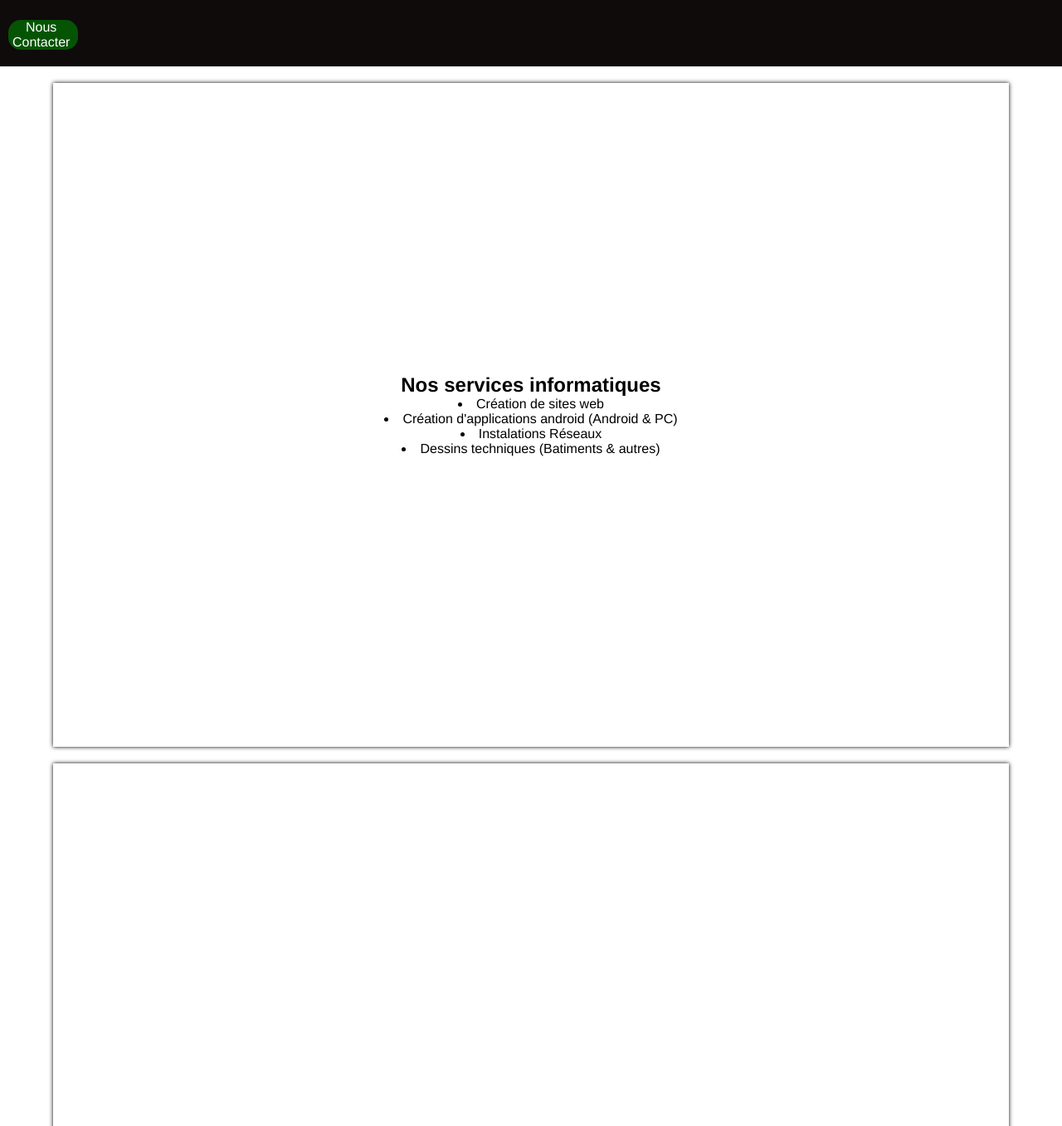
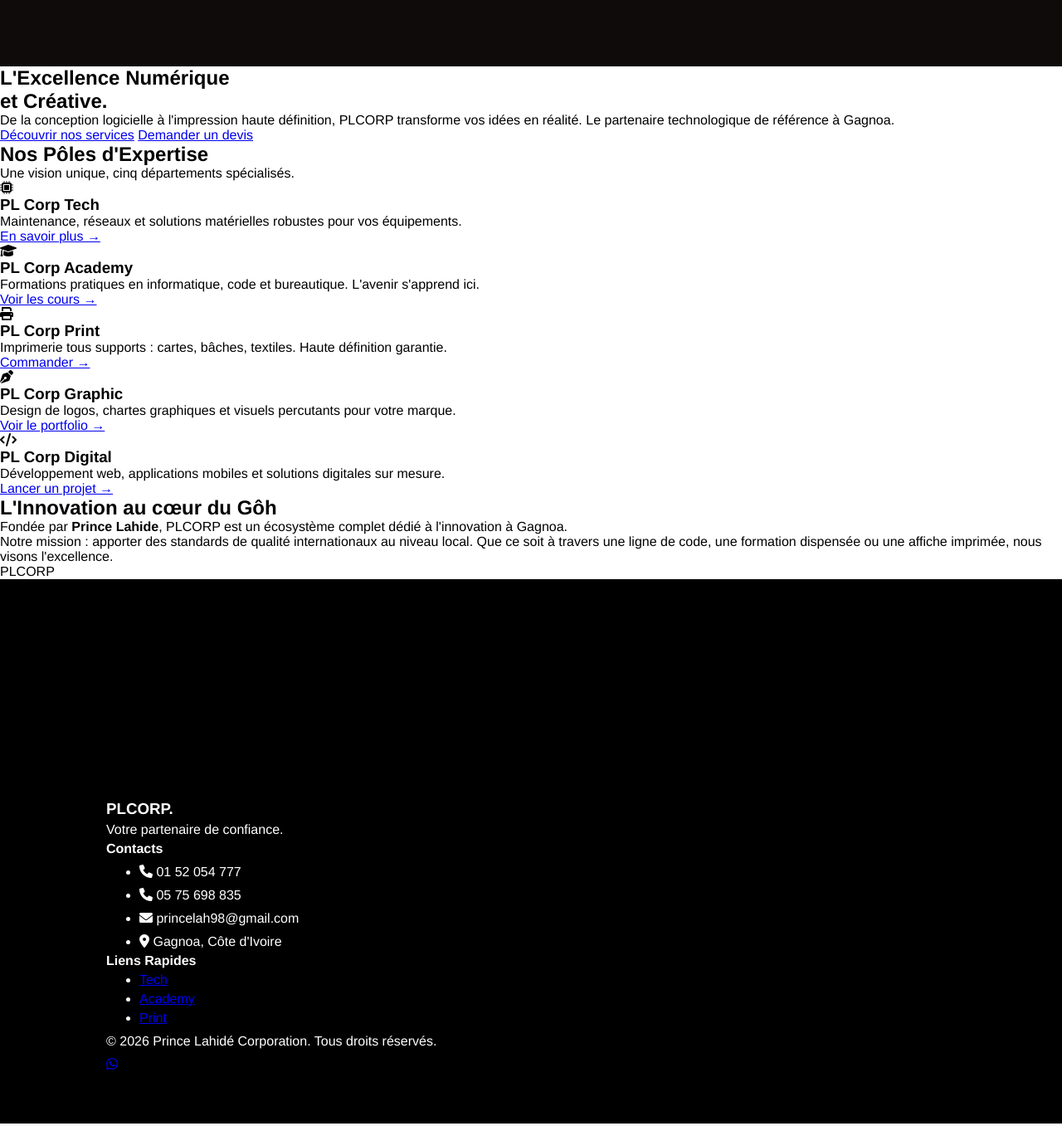
Before and after one commit to princelahide-corporation/Princelahide-corporation.github.io, a plain HTML site: page index.html in a window 1280 px wide. Shown: the part 720-2077 px from the top of the page at 83% size. Drawn offline with Linux system fonts and the light colour scheme.

Commit message:
Update index.html

```diff
--- a/index.html
+++ b/index.html
@@ -1,88 +1,136 @@
 <!DOCTYPE html>
-<html lang="en">
-
+<html lang="fr">
 <head>
     <meta charset="UTF-8">
+    <meta name="viewport" content="width=device-width, initial-scale=1.0">
     <meta http-equiv="X-UA-Compatible" content="IE=edge">
-    <meta name="viewport" content="width=device-width, initial-scale=1.0">
-    <title>Prince Lahidé Corporation</title>
+    <title>PLCORP - Prince Lahidé Corporation</title>
     <link rel="stylesheet" href="style.css">
-
+    <link rel="stylesheet" href="https://cdnjs.cloudflare.com/ajax/libs/font-awesome/6.0.0/css/all.min.css">
+    <link href="https://fonts.googleapis.com/css2?family=Montserrat:wght@400;700;800&family=Open+Sans:wght@400;600&display=swap" rel="stylesheet">
 </head>
 
 <body>
 
-    <header>
-
+    <header id="navbar">
         <nav>
-            <h1>PLCORP</h1>
-            <ul>
-                <a href="">
-                    <li>Acceuil</li>
-                </a>
-                <a href="">
-                    <li>Nos Services</li>
-                </a>
-                <a href="">
-                    <li>A Propos de nous</li>
-                </a>
+            <div class="logo">PLCORP<span>.</span></div>
+            <ul class="nav-links">
+                <li><a href="#accueil" class="active">Accueil</a></li>
+                <li><a href="#services">Nos 5 Pôles</a></li>
+                <li><a href="#about">À Propos</a></li>
+                <li><a href="#contact" class="btn-contact">Contact</a></li>
             </ul>
+            <div class="burger">
+                <div class="line1"></div>
+                <div class="line2"></div>
+                <div class="line3"></div>
+            </div>
         </nav>
-        <h1 class="titre">PRINCE LAHIDE CORPORATION</h1>
-        <p>Imprimerie, Infographie, services informatiques (Creations d'application et de sites Web), Blanchisserie.</p>
     </header>
 
-    <main>
-        <section class="nos-services">
-            <div class="service services-informatiques">
-                <h1>Nos services informatiques</h1>
-                <li>Création de sites web</li>
-                <li>Création d'applications android (Android & PC)</li>
-                <li>Instalations Réseaux</li>
-                <li>Dessins techniques (Batiments & autres)</li>
+    <section id="accueil" class="hero">
+        <div class="hero-content">
+            <h1>L'Excellence Numérique <br> et Créative.</h1>
+            <p>De la conception logicielle à l'impression haute définition, PLCORP transforme vos idées en réalité. Le partenaire technologique de référence à Gagnoa.</p>
+            <div class="hero-btns">
+                <a href="#services" class="btn btn-primary">Découvrir nos services</a>
+                <a href="#contact" class="btn btn-secondary">Demander un devis</a>
+            </div>
+        </div>
+        <div class="hero-overlay"></div>
+    </section>
 
+    <section id="services" class="services-section">
+        <div class="section-title">
+            <h2>Nos Pôles d'Expertise</h2>
+            <p>Une vision unique, cinq départements spécialisés.</p>
+        </div>
+
+        <div class="services-grid">
+            <div class="service-card tech">
+                <div class="icon"><i class="fas fa-microchip"></i></div>
+                <h3>PL Corp Tech</h3>
+                <p>Maintenance, réseaux et solutions matérielles robustes pour vos équipements.</p>
+                <a href="#">En savoir plus &rarr;</a>
             </div>
 
-            <div class="service service-blanchisserie">
-
+            <div class="service-card academy">
+                <div class="icon"><i class="fas fa-graduation-cap"></i></div>
+                <h3>PL Corp Academy</h3>
+                <p>Formations pratiques en informatique, code et bureautique. L'avenir s'apprend ici.</p>
+                <a href="#">Voir les cours &rarr;</a>
             </div>
 
-            <div class="service service-imprimerie">
-
+            <div class="service-card print">
+                <div class="icon"><i class="fas fa-print"></i></div>
+                <h3>PL Corp Print</h3>
+                <p>Imprimerie tous supports : cartes, bâches, textiles. Haute définition garantie.</p>
+                <a href="#">Commander &rarr;</a>
             </div>
 
-            <div class="service service-infographie">
-
+            <div class="service-card graphic">
+                <div class="icon"><i class="fas fa-pen-nib"></i></div>
+                <h3>PL Corp Graphic</h3>
+                <p>Design de logos, chartes graphiques et visuels percutants pour votre marque.</p>
+                <a href="#">Voir le portfolio &rarr;</a>
             </div>
 
-            <div class="service plus-encore">
-                <h1>Encore plus avec <strong>Prince Lahide Corporation</strong></h1>
+            <div class="service-card digital">
+                <div class="icon"><i class="fas fa-code"></i></div>
+                <h3>PL Corp Digital</h3>
+                <p>Développement web, applications mobiles et solutions digitales sur mesure.</p>
+                <a href="#">Lancer un projet &rarr;</a>
             </div>
+        </div>
+    </section>
 
-        </section>
+    <section id="about" class="about-section">
+        <div class="about-container">
+            <div class="about-text">
+                <h2>L'Innovation au cœur du Gôh</h2>
+                <p>Fondée par <strong>Prince Lahide</strong>, PLCORP est un écosystème complet dédié à l'innovation à Gagnoa.</p>
+                <p>Notre mission : apporter des standards de qualité internationaux au niveau local. Que ce soit à travers une ligne de code, une formation dispensée ou une affiche imprimée, nous visons l'excellence.</p>
+            </div>
+            <div class="about-image">
+                <div class="placeholder-img">PLCORP</div>
+            </div>
+        </div>
+    </section>
 
-    </main>
-    <div class="lien-whatsapp">
-        <a href="https://wa.me/+2250152054777">
-            <img src="images/pngtree-whatsapp-icon-social-media-png-image_9015284.png" alt="" class="logo-whatsapp">
-            <p>Nous<br>Contacter</p>
+    <footer id="contact">
+        <div class="footer-content">
+            <div class="footer-col">
+                <h3>PLCORP<span>.</span></h3>
+                <p>Votre partenaire de confiance.</p>
+            </div>
+            <div class="footer-col">
+                <h4>Contacts</h4>
+                <ul>
+                    <li><i class="fas fa-phone"></i> 01 52 054 777</li>
+                    <li><i class="fas fa-phone"></i> 05 75 698 835</li>
+                    <li><i class="fas fa-envelope"></i> princelah98@gmail.com</li>
+                    <li><i class="fas fa-map-marker-alt"></i> Gagnoa, Côte d'Ivoire</li>
+                </ul>
+            </div>
+            <div class="footer-col">
+                <h4>Liens Rapides</h4>
+                <ul>
+                    <li><a href="#services">Tech</a></li>
+                    <li><a href="#services">Academy</a></li>
+                    <li><a href="#services">Print</a></li>
+                </ul>
+            </div>
+        </div>
+
+        <div class="footer-bottom">
+            <p>&copy; 2026 Prince Lahidé Corporation. Tous droits réservés.</p>
+        </div>
+
+        <a href="https://wa.me/+2250152054777" class="whatsapp-float" target="_blank">
+            <i class="fab fa-whatsapp"></i>
         </a>
-    </div>
-    <footer>
-        <h3>Nos adresses mails</h3>
-        <ul>
-            <li>princelah98@gmail.com</li>
-            <li>moboladjilahideose@gmail.com</li>
-        </ul>
-        <h3>Contacts</h3>
-        <ul>
-            <li>01 52 054 777</li>
-            <li>05 75 698 835</li>
-        </ul>
     </footer>
 
 </body>
-
 </html>
-
-<!--PJ8kqzbdCBGZuXY-->
```
